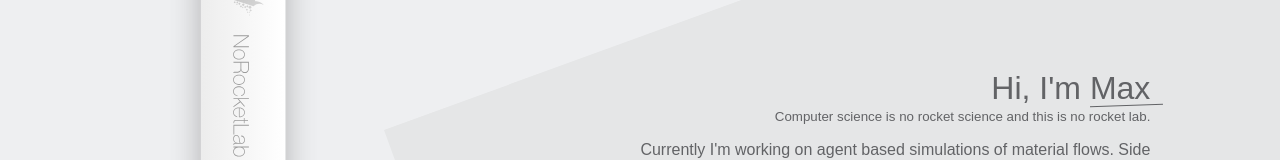
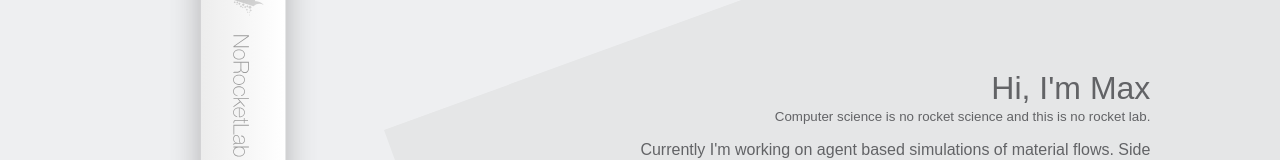
Before and after one commit to aimed/norocketlab, a React (Create React App) app: page /#/ in a window 1280 px wide. Shown: the part 270-430 px from the top of the page. Built offline with nearby package versions, Linux system fonts and the light colour scheme.

Commit message:
fix(WelcomePage): removes underline from name

```diff
--- a/src/components/WelcomePage/WelcomePage.css
+++ b/src/components/WelcomePage/WelcomePage.css
@@ -31,21 +31,3 @@
     margin-bottom: 0;
     font-weight: 100;
 }
-
-.Underline {
-    position: relative;
-}
-
-.Underline::after {
-    content: "";
-    position: absolute;
-    width: 120%;
-    height: 1px;
-    bottom: 0;
-    right: -20%;
-    display: inline-block;
-    background-color: rgb(98, 99, 102);
-    margin: 0;
-    padding: 0;
-    transform: rotateZ(-2deg) translateZ(-1px);
-}
--- a/src/components/WelcomePage/WelcomePage.tsx
+++ b/src/components/WelcomePage/WelcomePage.tsx
@@ -13,7 +13,7 @@ export class WelcomePage extends React.Component<WelcomePageProps, {}> {
       <div className="WelcomePage">
         <WowRocket />
         <div className="Welcome">
-          <h1>Hi, I'm <span className="Underline">Max</span></h1>
+          <h1>Hi, I'm Max</h1>
           <small>Computer science is no rocket science and this is no rocket lab.</small>
           <p>Currently I'm working on agent based simulations of material flows.
             Side projects include a CRM and Project management tool called Coral
```
